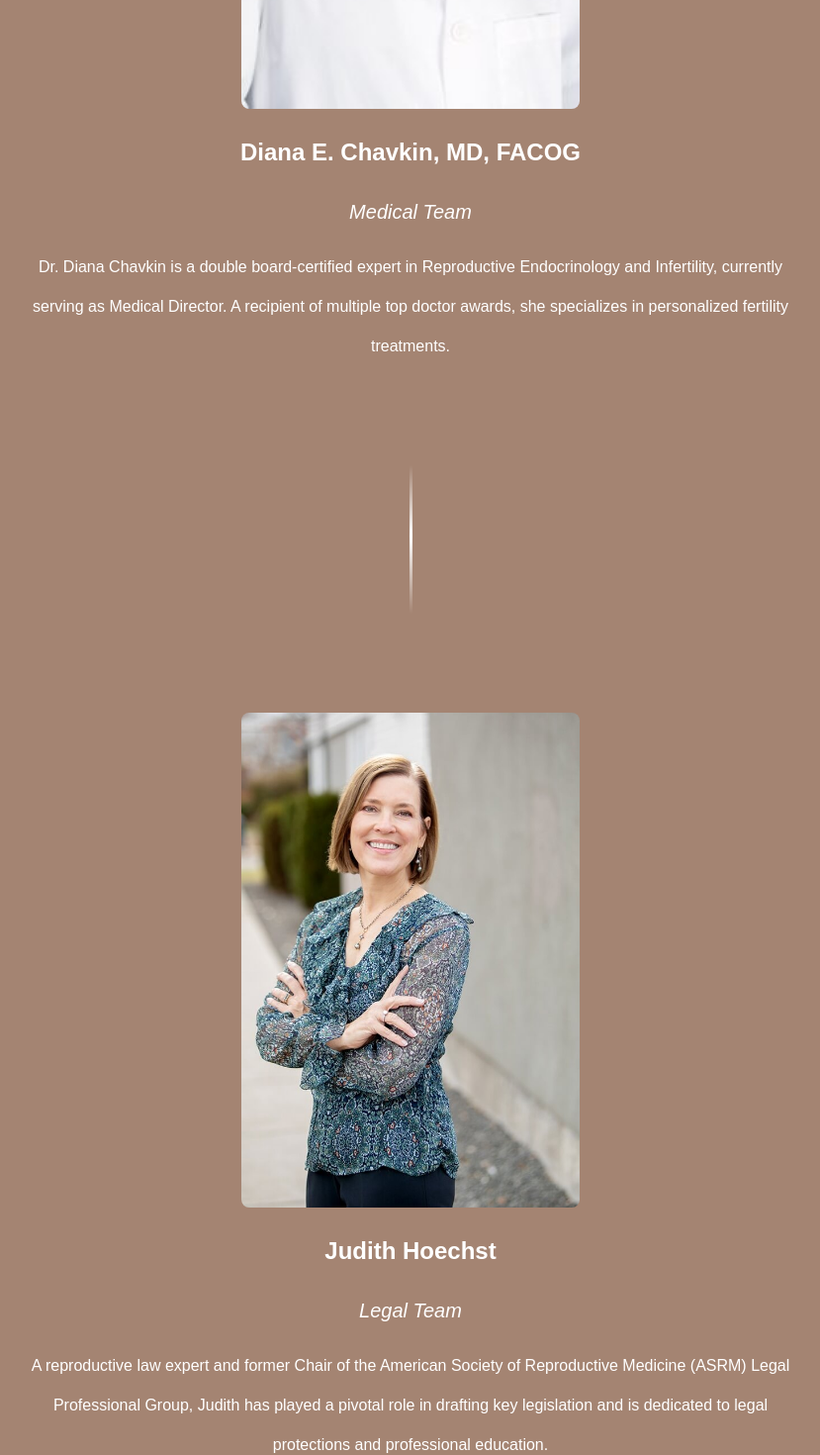
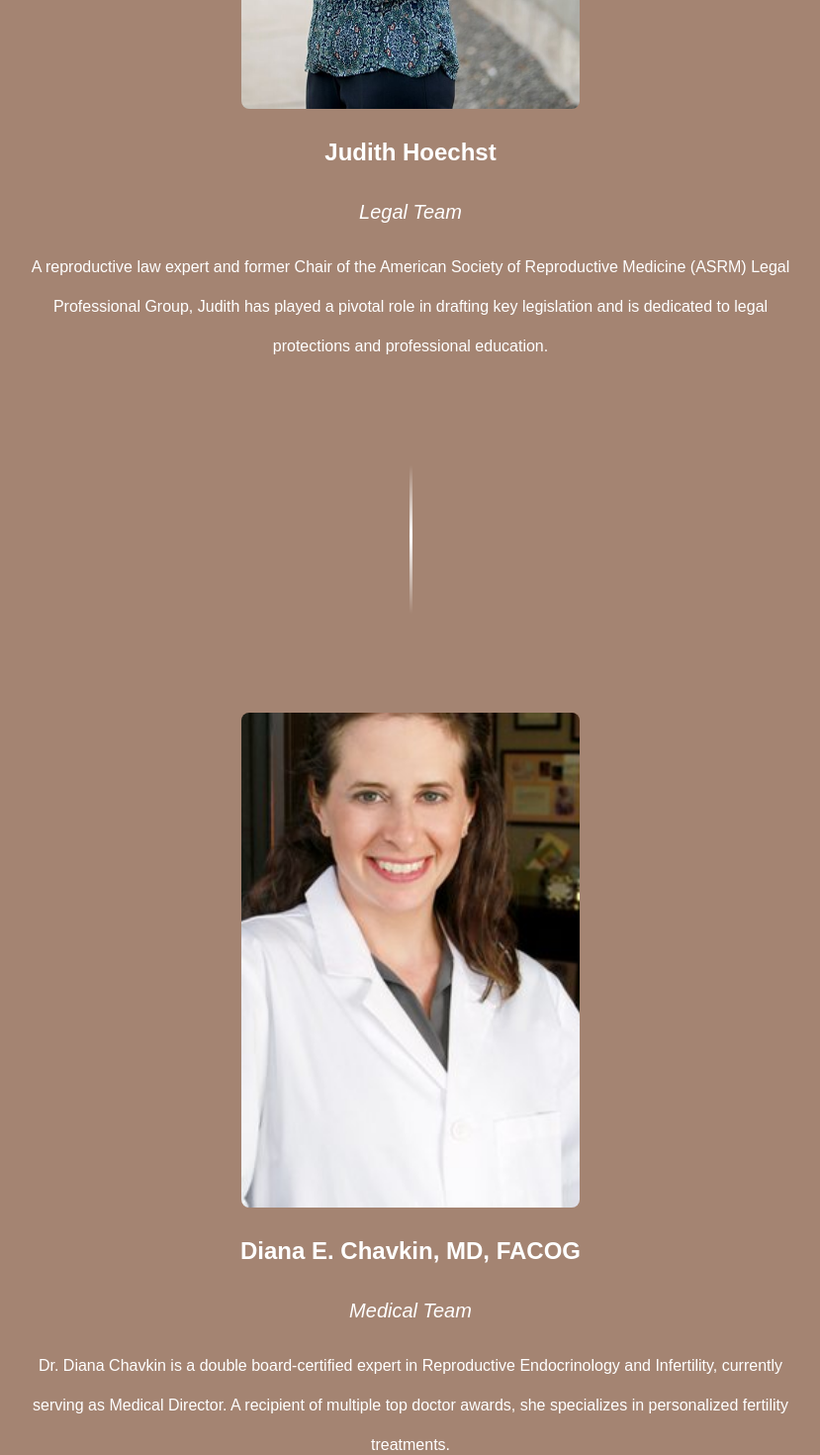
Before and after one commit to 2906420727songyw/surrogacy_test, a Next.js app: page /pages/about in a window 1280 px wide. Shown: the part 1140-2610 px from the top of the page at 99% size, without its empty margins (225-1054 px from the left). Built offline with nearby package versions, Linux system fonts and the light colour scheme; no server answers; a web font is replaced by a local one.

Commit message:
修改页面

```diff
--- a/src/app/language/en.ts
+++ b/src/app/language/en.ts
@@ -122,15 +122,16 @@ export default {
     },
     about_us:[
         {
+            name:'Judith Hoechst',
+            role:'Legal Team',
+            content:['A reproductive law expert and former Chair of the American Society of Reproductive Medicine (ASRM) Legal Professional Group, Judith has played a pivotal role in drafting key legislation and is dedicated to legal protections and professional education.']
+          },
+        {
             name:'Diana E. Chavkin, MD, FACOG',
             role:'Medical Team',
             content:['Dr. Diana Chavkin is a double board-certified expert in Reproductive Endocrinology and Infertility, currently serving as Medical Director. A recipient of multiple top doctor awards, she specializes in personalized fertility treatments.']
           },
-        {
-            name:'Judith Hoechst',
-            role:'Legal Team',
-            content:['A reproductive law expert and former Chair of the American Society of Reproductive Medicine (ASRM) Legal Professional Group, Judith has played a pivotal role in drafting key legislation and is dedicated to legal protections and professional education.']
-          },
+
 
         {
           name:'Kayla Luo',
--- a/src/app/language/zn.ts
+++ b/src/app/language/zn.ts
@@ -122,20 +122,22 @@ export default {
     },
     about_us:[
         {
+            name:'Judith Hoechst',
+            role:'律师团队',
+            content:['作为生殖法律专家，曾任美国生殖医学学会（ASRM）法律专业组主席，起草多项立法，致力于法律保护与专业教育。']
+          },
+
+        {
             name:'Diana E. Chavkin, MD, FACOG',
             role:'医生团队',
-            content:['Dr. Diana Chavkin 是一位双重认证的生殖内分泌学与不孕症（REI）专家，现任医疗总监，专注于提供个性化且卓越的生育治疗服务。她毕业于纽约大学医学院，并在宾夕法尼亚大学完成妇产科住院医师培训及生殖内分泌与不孕症学的专科培训。她以优异成绩（Magna Cum Laude）从哥伦比亚大学巴纳德学院获得心理学和历史学学位，并荣获Phi Beta Kappa荣誉。','她曾亲身经历不孕挑战，深刻理解患者需求，以全方位、个性化的方式帮助数千人实现家庭梦想。Dr. Chavkin 擅长第三方辅助生殖（卵子捐赠与代孕）、互惠式 IVF、LGBTQIA+ 家庭组建、低刺激 IVF 优化、生育保存、肿瘤生育学以及复发性流产管理，同时在卵巢功能低下、高龄不孕、输卵管因素、多囊卵巢综合症等领域拥有丰富经验。','此外，Dr. Chavkin 是美国妇产科医师学会（ACOG）、美国生殖医学学会（ASRM）和太平洋海岸生殖学会的活跃成员，曾多次荣获洛杉矶顶级医生奖（LA Magazine）、南加州超级医生奖以及南加州新星医生奖等业内高度认可的荣誉。她还在知名医学期刊发表多篇研究论文，并参与撰写专业书籍章节。']
+            content:['Dr. Diana Chavkin 是双重认证的生殖内分泌与不孕症专家，现任医疗总监，荣获多项顶级医生奖，专注个性化生育治疗。']
         },
-        {
-          name:'Judith Hoechst',
-          role:'律师团队',
-          content:['Judith在生殖法律领域具有卓越的贡献和深厚的经验。她曾担任美国生殖医学学会（ASRM）法律专业组主席（2022-2023年），并且是科罗拉多生育倡导组织的前主席。她目前担任美国律师协会辅助生殖技术委员会的联席副主席，并将在未来几年晋升为主席。同时，她也是全国不孕症协会（RESOLVE）的董事会成员。','在法律实践中，她起草了科罗拉多州的代孕法案，为代孕安排中的所有相关方提供了重要的法律保护。此外，她还参与起草并推动了5-6项与不孕症和生殖法律相关的法案立法。作为生殖法律领域的教育者，她每年协助举办4场会议，致力于为国内外生殖法律律师提供专业培训和教育支持。']
-        },
+
 
         {
           name:'Kayla Luo',
           role:'联合创始人',
-          content:['作为 Sapling Surrogacy 的联合创始人，同时也担任 Case Manager，她负责管理客户和代孕妈妈的全流程支持工作，深度参与客户和代孕项目的每一个环节。她本科毕业于南京大学，曾作为交换生赴德国哥廷根大学学习，并先后获得康奈尔大学和哥伦比亚大学的硕士学位。她精通中文、英语和德语三种语言，具备卓越的国际视野和跨文化沟通能力，为 Sapling 的全球化运营奠定了坚实基础。','此外，她专注于医疗数据和公共管理服务相关的投资领域，致力于推动生殖医疗行业的创新与发展。她在 Sapling 的角色不仅限于管理，还包括优化服务流程、提升客户体验和推动企业持续成长，体现了她对生殖医疗行业的长期承诺和深远影响。']
+          content:['Sapling Surrogacy 联合创始人兼案例经理，拥有康奈尔与哥大学位，精通三语，专注全球化运营与生殖医疗创新']
         }, {
           name:'XXX',
           role:'XXX',
```
Also changed, not shown: public/images/about/img/0.png, public/images/about/img/1.png.
